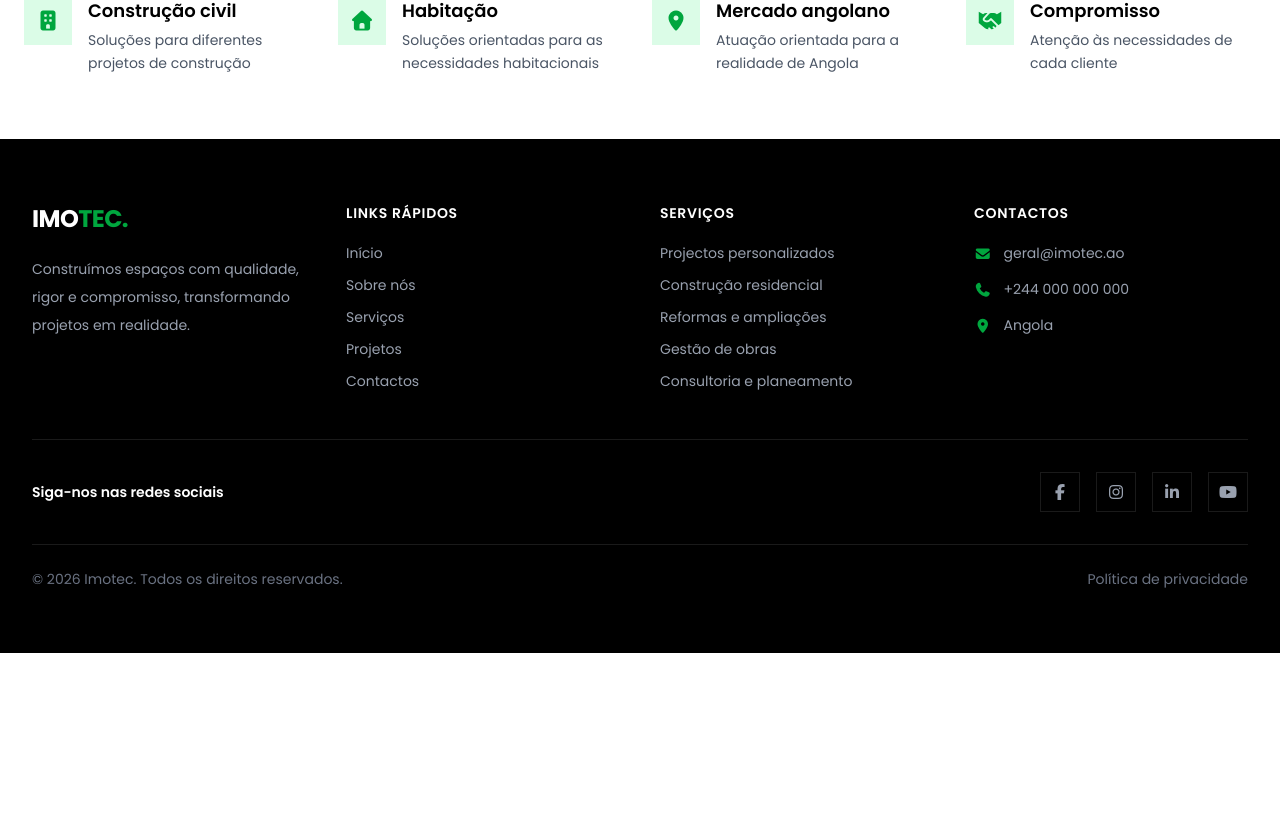
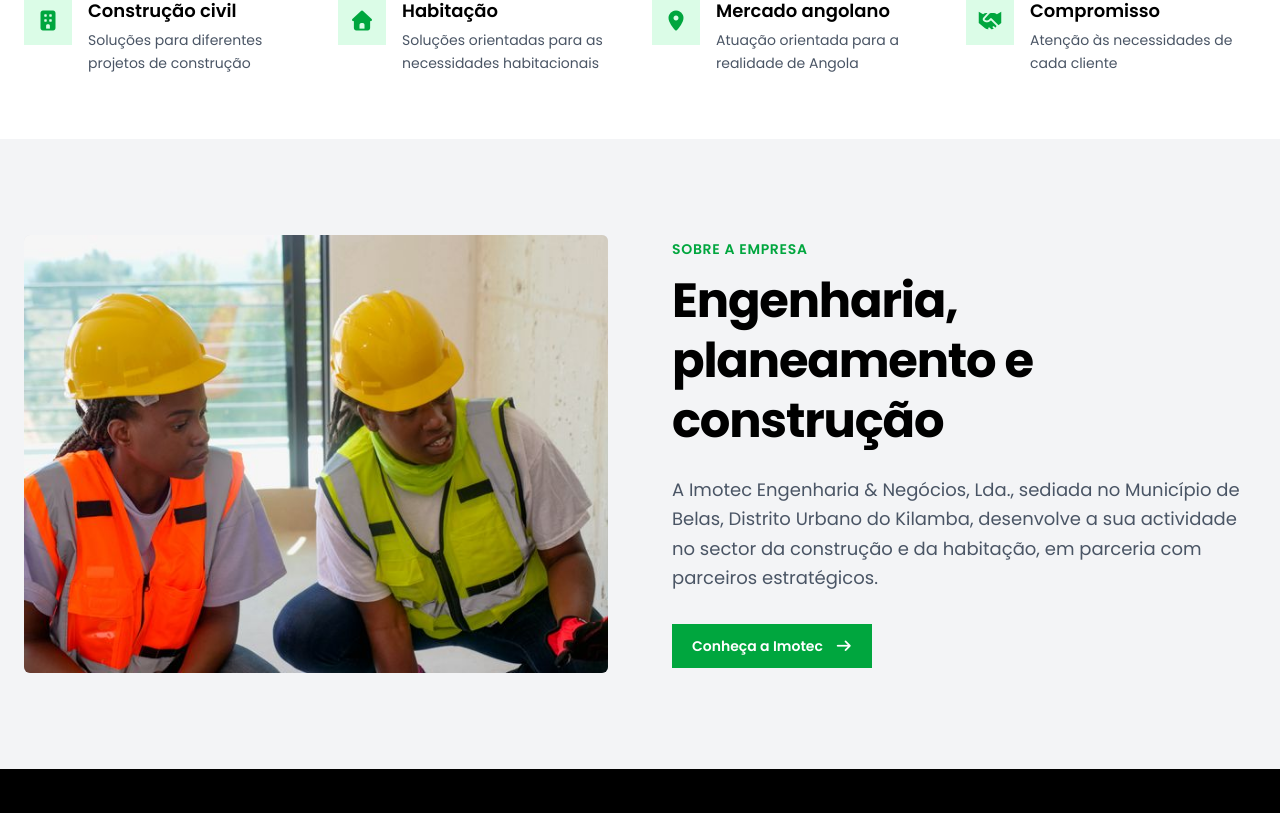
Before and after one commit to nsimbaafonso/imotec, a Next.js app: page / in a window 1280 px wide. Shown: the part 867-1680 px from the top of the page. Before the commit the page ends 1520 px from the top, so only its background shows below. Built offline with nearby package versions, Linux system fonts and the light colour scheme.

Commit message:
Seção sobre home feita

```diff
--- a/src/components/home/SobreEmpresa.jsx
+++ b/src/components/home/SobreEmpresa.jsx
@@ -1,8 +1,48 @@
 "use client";
 
 import ButtonLink from "@/components/ui/ButtonLink";
+import Image from "next/image";
 
 export default function SobreEmpresa() {
-  return <section>
-  </section>;
+  return (
+    <section className="bg-gray-100 px-6 py-16 sm:py-20 lg:py-24">
+      <div className="mx-auto grid max-w-7xl items-center gap-10 lg:grid-cols-2 lg:gap-16">
+        {/* Imagem da empresa */}
+        <div className="relative aspect-4/3 overflow-hidden rounded-md bg-gray-200">
+          <Image
+            src="/img/sobre-empresa.jpg"
+            alt="Imotec Engenharia & Negócios"
+            fill
+            sizes="(max-width: 1024px) 100vw, 50vw"
+            className="object-cover transition-transform duration-500 ease-in-out hover:scale-105"
+          />
+        </div>
+
+        {/* Conteúdo */}
+        <div>
+          <p className="text-sm font-semibold uppercase tracking-wider text-green-600">
+            Sobre a empresa
+          </p>
+
+          <h2 className="mt-3 text-3xl font-bold leading-tight tracking-tight text-black sm:text-4xl lg:text-5xl">
+            Engenharia, planeamento e construção
+          </h2>
+
+          <p className="mt-6 text-base leading-relaxed text-gray-600 sm:text-lg">
+            A Imotec Engenharia &amp; Negócios, Lda., sediada no Município de
+            Belas, Distrito Urbano do Kilamba, desenvolve a sua actividade no
+            sector da construção e da habitação, em parceria com parceiros
+            estratégicos.
+          </p>
+
+          <div className="mt-8">
+            <ButtonLink href="/sobre-nos">
+              Conheça a Imotec
+              <i className="fas fa-arrow-right ml-3" aria-hidden="true" />
+            </ButtonLink>
+          </div>
+        </div>
+      </div>
+    </section>
+  );
 }
```
